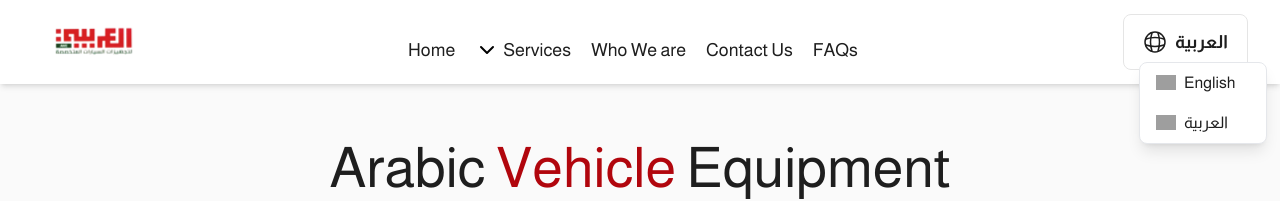
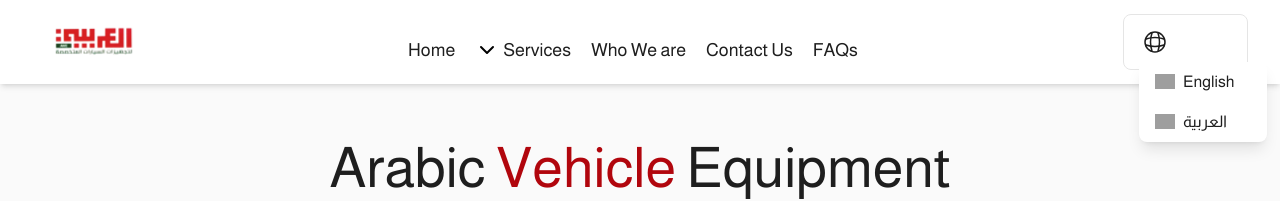
Before and after one commit to AQuadic/AVE_Reactjs, a React (Vite) app: page / in a window 1280 px wide. Both pictures are taken after a click on the button "العربية". Shown: the top 201 px of the page. Built offline with nearby package versions, Linux system fonts and the light colour scheme; grey boxes are pictures that could not be loaded.

Commit message:
fixes header language style

```diff
--- a/src/components/general/Language.jsx
+++ b/src/components/general/Language.jsx
@@ -44,21 +44,23 @@
     <div className="relative flex items-center">
       <button
         type="button"
-        className={`md:w-[125px] w-[100px] md:h-14 border ${isVip ? "md:border-vipColor" : "md:border"} flex gap-2 items-center justify-center px-4 py-2 md:text-lg text-xs md:font-bold ${isVip ? "text-white" : "text-[#1E1E1E]"} rounded-lg cursor-pointer`}
+        className={`md:w-[125px] w-[100px] md:h-14 border ${isVip ? "md:border-vipColor" : "md:border"} flex gap-2 items-center justify-center px-4 py-2 md:text-lg text-xs md:font-bold  rounded-lg cursor-pointer`}
         onClick={() => setIsOpenLang(!isOpenLang)}
       >
         <img src={isVip ? globalYellow : global} alt="Language" width={24} />
-        <p className={`${isVip ? "!text-vipColor" : "!text-white"}}`}>
+        <p className={`${isVip ? "text-vipColor" : "text-white"}`}>
           {language === "ar" ? "English" : "العربية"}
         </p>
       </button>
 
       {isOpenLang && (
-        <div className="absolute top-12 rtl:md:left-0 ltr:md:right-0 ltr:left-4 rtl:right-4 bg-white border border-gray-200 rounded-lg shadow-lg z-10 w-32">
+        <div
+          className={`absolute top-12 rtl:md:left-0 ltr:md:right-0 ltr:left-4 rtl:right-4 ${isVip ? "bg-[#1E1E1E] text-white" : "bg-white text-[#1E1E1E]"}   rounded-lg shadow-lg z-10 w-32`}
+        >
           {languages.map((lang) => (
             <div
               key={lang.code}
-              className="px-4 py-2 hover:bg-gray-100 cursor-pointer flex items-center gap-2"
+              className={`px-4 py-2 ${isVip ? "hover:bg-neutral-700" : "hover:bg-gray-100"} cursor-pointer flex items-center gap-2`}
               onClick={() => handleLanguageChange(lang.code)}
             >
               <img className="w-5" src={lang.flag} alt={lang.name} />
```
